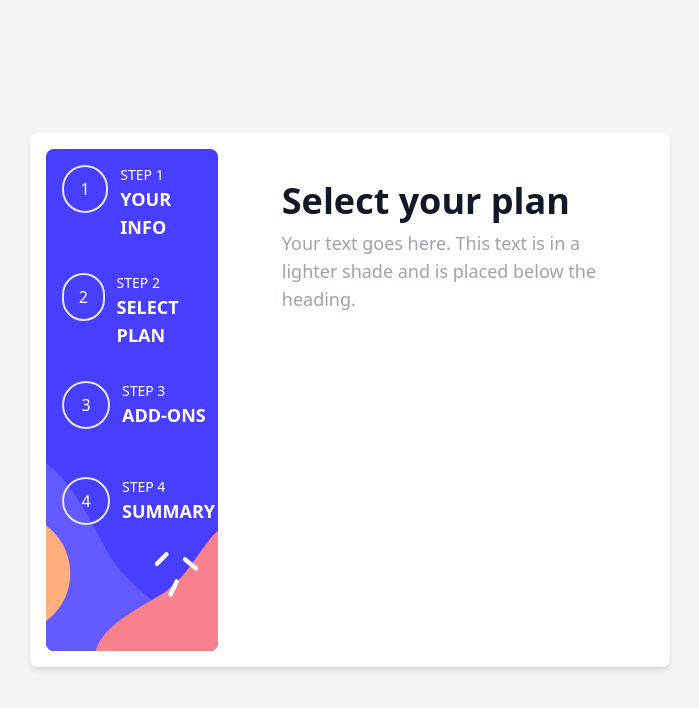
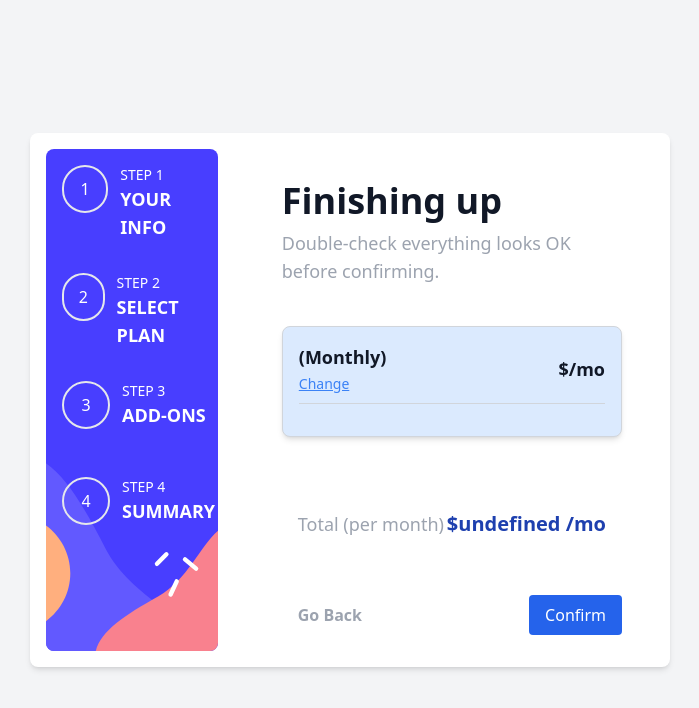
Before and after one commit to pallavimshr/Multi-Step-Form, a React (Create React App) app: page /summary in a window 1280 px wide. Shown: the top 708 px of the page, without its empty margins (290-989 px from the left). Built offline with nearby package versions, Linux system fonts and the light colour scheme.

Commit message:
Added summary page

```diff
--- a/src/Components/AddOns.js
+++ b/src/Components/AddOns.js
@@ -65,11 +65,11 @@ const AddOns = () => {
 
       <div className="p-4 flex flex-col md:flex-row justify-between bg-white space-y-2 md:space-y-0 md:space-x-2">
         <Link to="/plans" className="w-full md:w-auto">
-          <button className="w-full md:w-auto bg-gray-200 text-gray-600 py-2 px-4 rounded text-sm md:text-base">Go Back</button>
+          <button className="text-gray-400 font-semibold">Go Back</button>
         </Link>
         <button
           onClick={handleNextStep}
-          className="w-full md:w-auto px-6 py-2 bg-blue-900 text-white font-semibold rounded-md shadow-md hover:bg-blue-700 focus:outline-none focus:ring focus:ring-blue-300 text-sm md:text-base"
+          className="bg-blue-600 text-white py-2 px-4 rounded"
         >
           Next Step
         </button>
--- a/src/Components/Plans.js
+++ b/src/Components/Plans.js
@@ -74,7 +74,7 @@ const Plans = () => {
 
             <div className="p-4 rounded-lg flex items-center justify-between bg-white">
                 <Link to="/">
-                    <button className="bg-gray-200 text-gray-600 py-2 px-4 rounded">Go Back</button>
+                    <button className=" text-gray-400 font-semibold py-2 px-4 rounded">Go Back</button>
                 </Link>
                 <button
                     onClick={handleNextStep}
--- a/src/Components/Summary.js
+++ b/src/Components/Summary.js
@@ -1,19 +1,95 @@
+import { useOutletContext, Link } from "react-router-dom";
+
 const Summary = () => {
-    return (
-<div className ="w-full h-full ">
-<div className="mx-8 mt-8">
+  const { formData, handleFormDataChange } = useOutletContext();
 
-        <h1 className="text-4xl font-bold text-gray-900">
-          Select your plan
-        </h1>
+  const handleTogglePlanType = () => {
+    handleFormDataChange({ isYearly: !formData.isYearly });
+  };
 
 
+  const calculateTotal = () => {
+    const planPrice = formData.isYearly ? formData?.pYearlyPrice : formData?.pMonthlyPrice;
+    const addOnsTotal = formData?.selectedAddOns?.reduce((total, addon) => {
+      return total + (formData.isYearly ? addon.aYearlyPrice : addon.aMonthlyPrice);
+    }, 0);
+    return planPrice + addOnsTotal;
+  };
+
+  const totalPrice = calculateTotal();
+
+  return (
+    <div className="w-full h-full flex flex-col justify-between">
+
+      <div className="mx-8 mt-8">
+        <h1 className="text-4xl font-bold text-gray-900">Finishing up</h1>
         <p className="text-lg text-gray-400 mt-2">
-          Your text goes here. This text is in a lighter shade and is placed below the heading.
+          Double-check everything looks OK before confirming.
         </p>
       </div>
 
-</div>
-    );
+
+      <div className="mx-8 my-4 p-4 bg-blue-100 border border-gray-300 rounded-lg shadow-md">
+
+        <div className="mb-4 pb-2 border-b border-gray-300">
+          <div className="flex justify-between items-center">
+            <div>
+              <p className="text-lg font-bold text-gray-900">
+                {formData.pName} ({formData.isYearly ? "Yearly" : "Monthly"})
+              </p>
+              <button
+                className="text-blue-500 underline text-sm"
+                onClick={handleTogglePlanType}
+              >
+                Change
+              </button>
+            </div>
+            <div className="text-lg font-semibold text-gray-900">
+              ${formData.isYearly ? formData.pYearlyPrice : formData.pMonthlyPrice}
+              {formData.isYearly ? "/yr" : "/mo"}
+            </div>
+          </div>
+        </div>
+
+
+        {formData.selectedAddOns?.length > 0 && (
+          <div>
+            {formData.selectedAddOns.map((addon, index) => (
+              <div key={index} className="flex justify-between items-center mb-2">
+                <p className="text-gray-400">{addon.aName}</p>
+                <p className="text-gray-700">
+                  +${formData.isYearly ? addon.aYearlyPrice : addon.aMonthlyPrice}
+                  {formData.isYearly ? "/yr" : "/mo"}
+                </p>
+              </div>
+            ))}
+          </div>
+        )}
+      </div>
+
+
+      <div className="mx-8 my-4 p-4 ">
+        <div className="flex justify-between items-center text-lg  text-gray-400">
+          <p>Total ({formData.isYearly ? "per year" : "per month"})</p>
+          <p className="text-xl font-bold text-blue-800">${totalPrice} {formData.isYearly ? "/yr" : "/mo"}</p>
+        </div>
+      </div>
+
+
+      <div className="mx-8 mb-4 flex justify-between">
+        <Link to="/addons">
+          <button className=" text-gray-400 font-semibold py-2 px-4 rounded">
+            Go Back
+          </button>
+        </Link>
+
+          <button className="bg-blue-600 text-white py-2 px-4 rounded">
+            Confirm
+          </button>
+
+      </div>
+    </div>
+  );
 };
+
 export default Summary;
```
